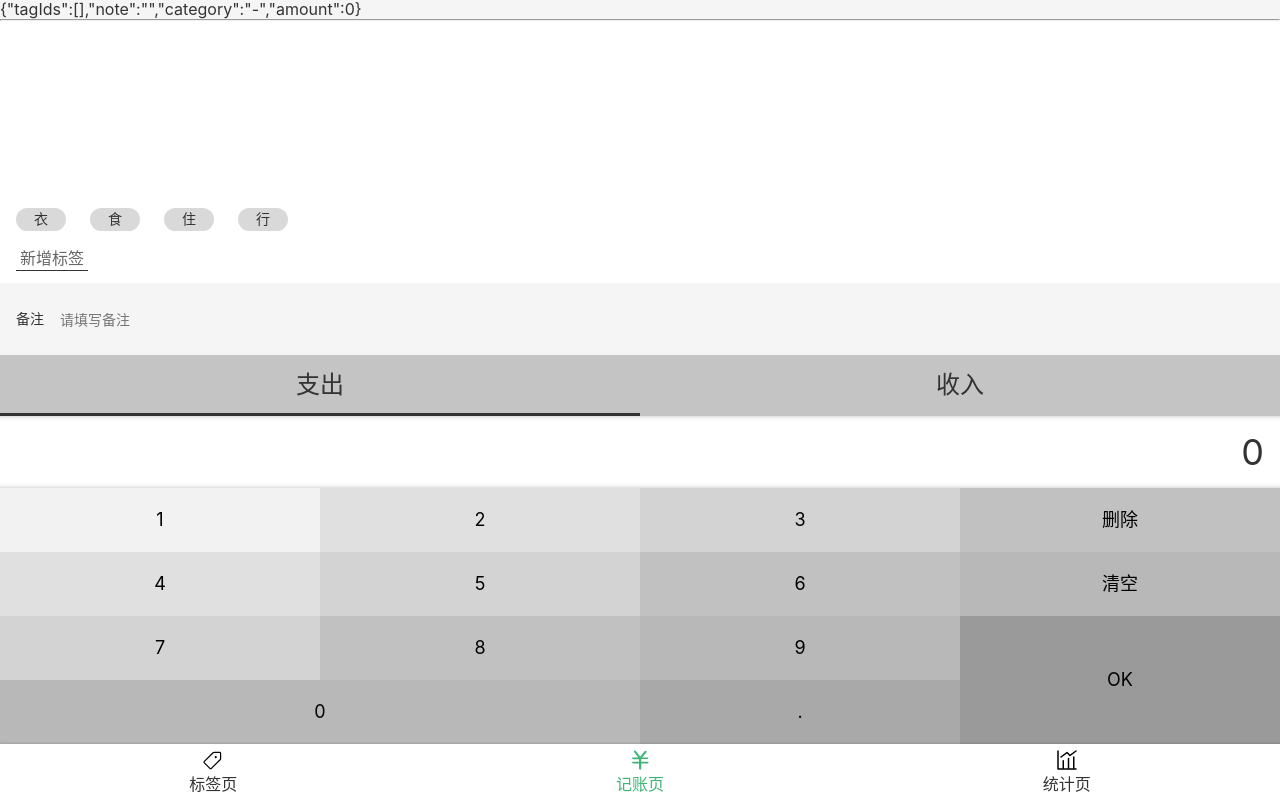
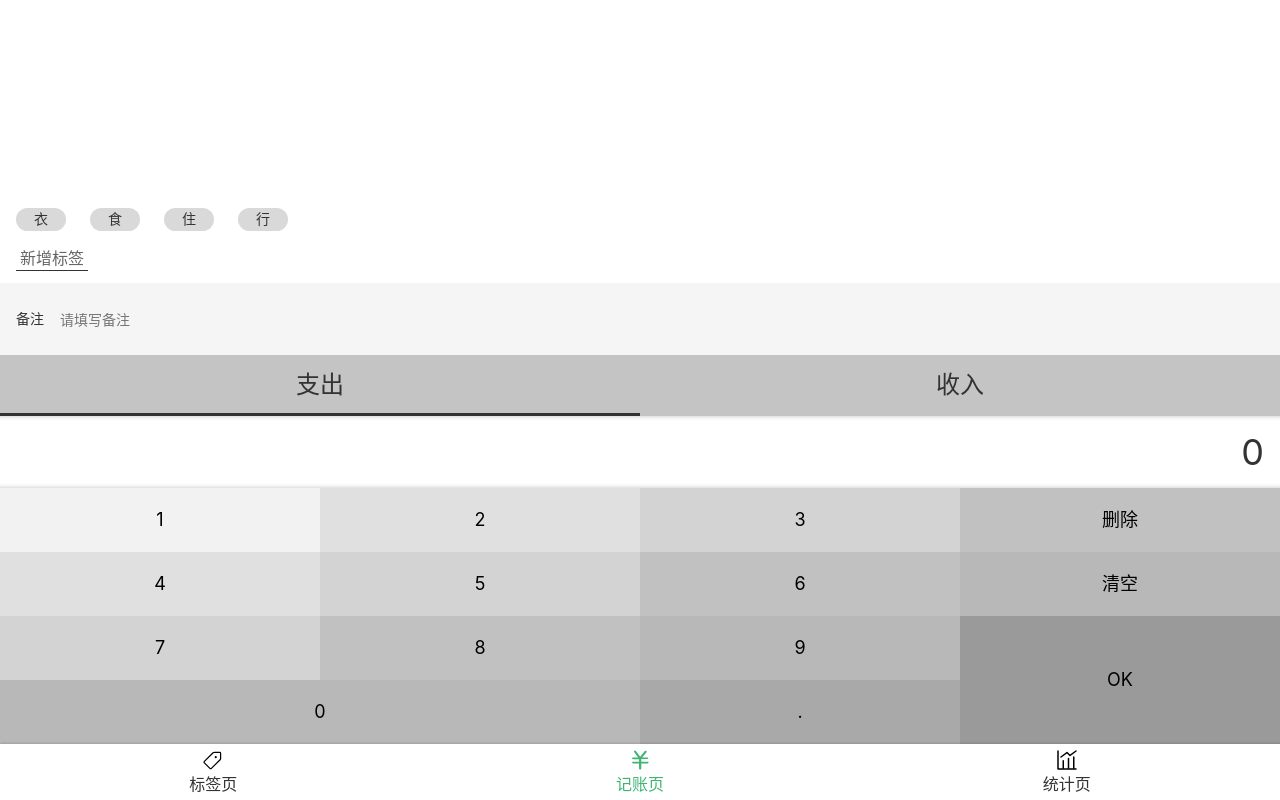
Before and after one commit to richard1230/pocketBook, a React app: page /#/money in a window 1280 px wide. Built offline with nearby package versions, Linux system fonts and the light colour scheme.

Commit message:
add record==>删除无用代码

```diff
--- a/src/views/Money.tsx
+++ b/src/views/Money.tsx
@@ -23,13 +23,9 @@ const defaultFormData = {
 }
 
 function Money() {
-  console.log('money 执行了');
   const [selected, setSelected] = useState(defaultFormData);
 
   const {records,addRecord} = useRecords();
-  // console.log('records');
-  // console.log(records)
-  // type Selected = typeof selected;
   const onChangeState = (obj: Partial<typeof selected>) => {
     setSelected({...selected, ...obj});
   };
@@ -43,16 +39,6 @@ function Money() {
 
   return (
     <MyLayout>
-      {JSON.stringify(selected)}
-      <hr/>
-      {/*用于测试,显示数据用的*/}
-      {/*{selected.tagIds.join(',')}*/}
-      {/*<hr/>*/}
-      {/*{selected.note}*/}
-      {/*<hr/>*/}
-      {/*{selected.category}*/}
-      {/*<hr/>*/}
-      {/*{selected.amount}*/}
       <TagsSection value={selected.tagIds}
                    onChange={(tagIds) => onChangeState({tagIds})}/>
       <NoteSection value={selected.note}
--- a/src/views/Money/TagsSection.tsx
+++ b/src/views/Money/TagsSection.tsx
@@ -72,9 +72,7 @@ const TagsSection: React.FC<Props> = (props) => {
         )}
       </ol>
 
-      <button onClick={()=>{
-        addTag();
-      }}>新增标签</button>
+      <button onClick={addTag}>新增标签</button>
     </Wrapper>
   );
 };
```
